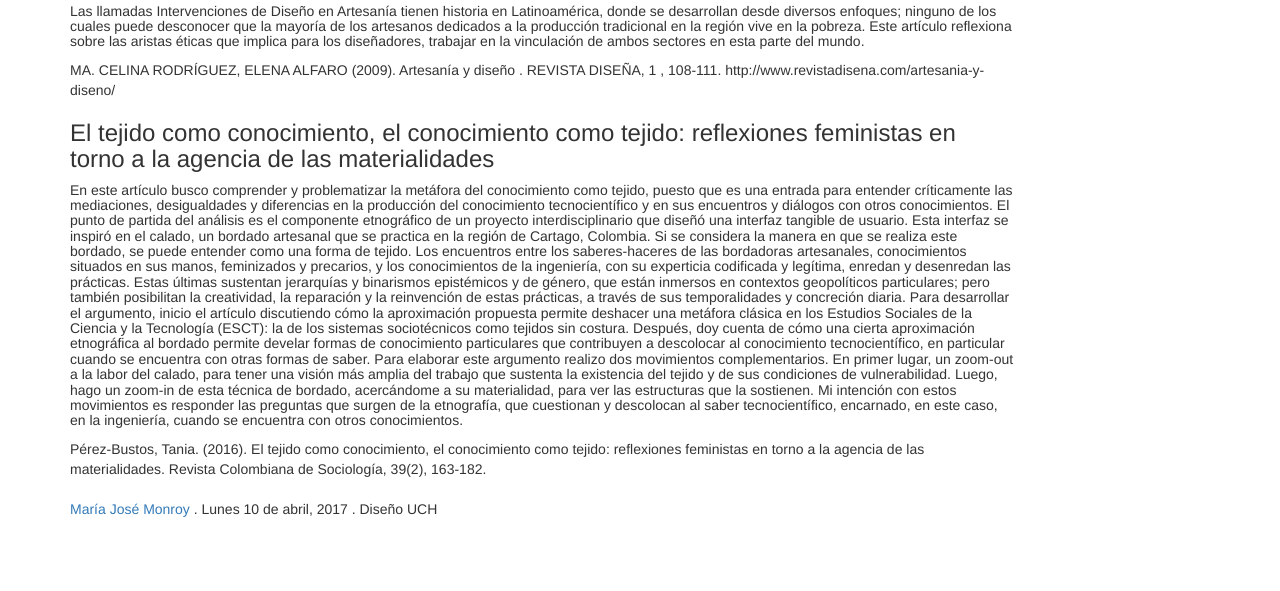
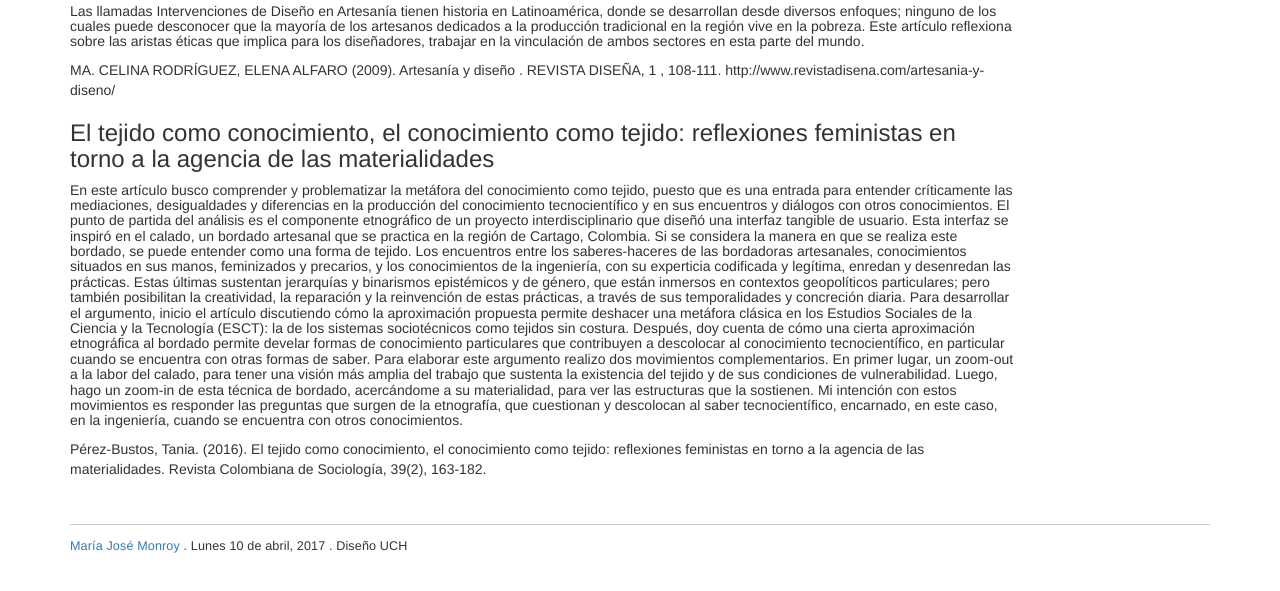
Before and after one commit to cotemonroy/clase-10abril2017, a plain HTML site: page index.html in a window 1280 px wide. Shown: the part 215-806 px from the top of the page. Drawn offline with Linux system fonts and the light colour scheme.

Commit message:
otro arreglo

```diff
--- a/style.css
+++ b/style.css
@@ -6,6 +6,15 @@ header,section,aside,footer{
  background:#FFF;
  }
 
+footer{
+ border-top:1px solid #ccc;
+ padding-top:1em;
+ margin-top:2em;
+ margin-bottom:3em;
+ font-size:90%;
+ letter-spacing:0.01em;
+}
+
  @media screen and (max-width:768px){
    header,section,aside,footer{
      background:black;
```
